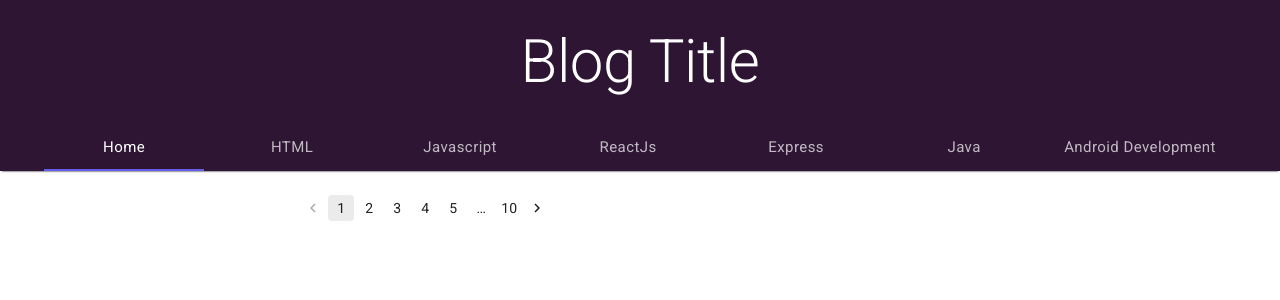
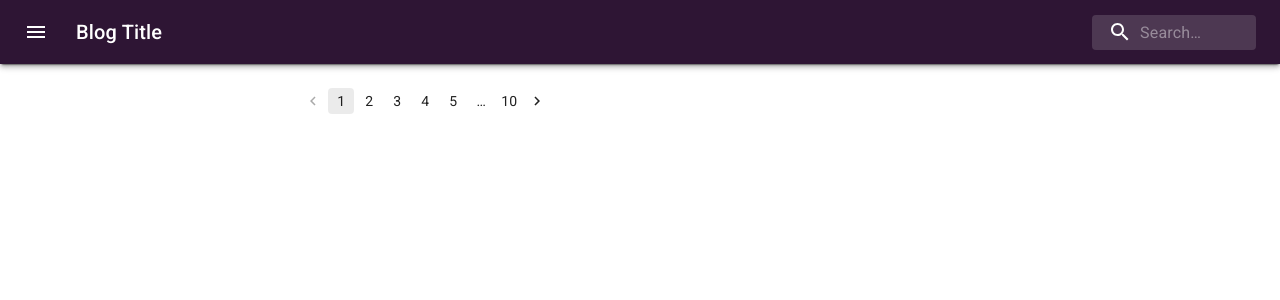
Before and after one commit to itheamc/full-stack-blog-with-material-ui, a React (Create React App) app in the folder client/: page / in a window 1280 px wide. Shown: the top 300 px of the page. Built offline with nearby package versions, Linux system fonts and the light colour scheme.

Commit message:
initial commit

```diff
--- a/client/src/components/layout/Layout.js
+++ b/client/src/components/layout/Layout.js
@@ -1,47 +1,21 @@
 import React, { useState, useEffect } from "react";
-import { makeStyles } from "@material-ui/core/styles";
 import Paper from "@material-ui/core/Paper";
 import Grid from "@material-ui/core/Grid";
 import BigScreenNavBar from "../header/navbar/BigScreenNavBar";
 import SmallScreenNavBar from "../header/navbar/SmallScreenNavBar";
 import BlogPagination from '../body/post_container/pagination/BlogPagination'
+import { useStyles } from './Themes'
+import { widths } from './Widths'
 
-const useStyles = makeStyles((theme) => ({
-  root: {
-    flexGrow: 1
-  },
-  main_container: {
-    marginTop: 0,
-  },
-  paper: {
-    // padding: theme.spacing(2),
-    // textAlign: "center",
-    // color: theme.palette.text.secondary
-  },
-  header: {
-    backgroundColor: "red"
-  },
-  postContainer: {
-    // backgroundColor: "yellow"
-  },
-  sidebar: {
-    backgroundColor: "blue"
-  },
-  footer: {
-    backgroundColor: "orange"
-  }
-}));
 
-// Setting the max width for SmallScreen
-const maxWidth = 1200;
-// Minimum width for sidebar to be visible
-const minWidth = 1023;
+
 
 const Layout = () => {
+
   const classes = useStyles();
   const [width, setwidth] = useState(window.innerWidth);
 
-
+  // UseEffect
   useEffect(() => {
 
        // listening windows resize event
@@ -64,13 +38,13 @@ const Layout = () => {
       <Grid container spacing={1}>
         <Grid item xs={12}>
           <Paper className={`${classes.paper} ${classes.header}`}>
-              {width > maxWidth ? <BigScreenNavBar /> : <SmallScreenNavBar />}
+              {width > widths.lg ? <BigScreenNavBar /> : <SmallScreenNavBar />}
           </Paper>
         </Grid>
-        <Grid item xs={width > minWidth ? 8 : 12}>
+        <Grid item xs={width > widths.md ? 8 : 12}>
             <BlogPagination />
         </Grid>
-        <Grid item xs={width > minWidth ? 4 : false}>
+        <Grid item xs={width > widths.md ? 4 : false}>
           <Paper className={`${classes.paper} ${classes.sidebar}`}>
 
           </Paper>
--- /dev/null
+++ b/client/src/components/layout/Themes.js
@@ -0,0 +1,28 @@
+import { makeStyles } from "@material-ui/core/styles";
+
+// These are the styles for the layout of our website
+export const useStyles = makeStyles((theme) => ({
+    root: {
+      flexGrow: 1
+    },
+    main_container: {
+      marginTop: 0,
+    },
+    paper: {
+      // padding: theme.spacing(2),
+      // textAlign: "center",
+      // color: theme.palette.text.secondary
+    },
+    header: {
+      backgroundColor: "red"
+    },
+    postContainer: {
+      // backgroundColor: "yellow"
+    },
+    sidebar: {
+      backgroundColor: "blue"
+    },
+    footer: {
+      backgroundColor: "orange"
+    }
+  }));
--- /dev/null
+++ b/client/src/components/layout/Widths.js
@@ -0,0 +1,8 @@
+// Creating the width object for the responsive website
+export const widths = {
+  xs: 0,
+  sm: 600,
+  md: 1024,
+  lg: 1280,
+  xl: 1920
+};
```
